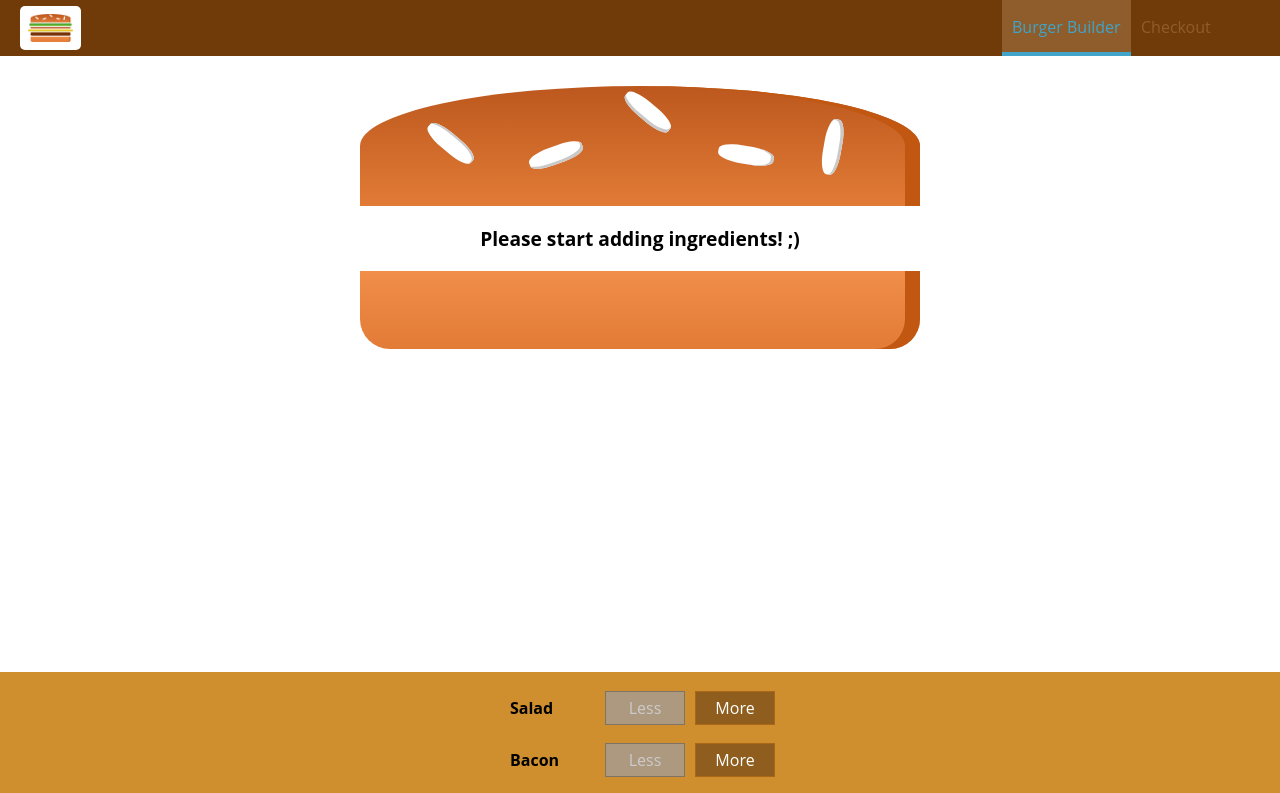
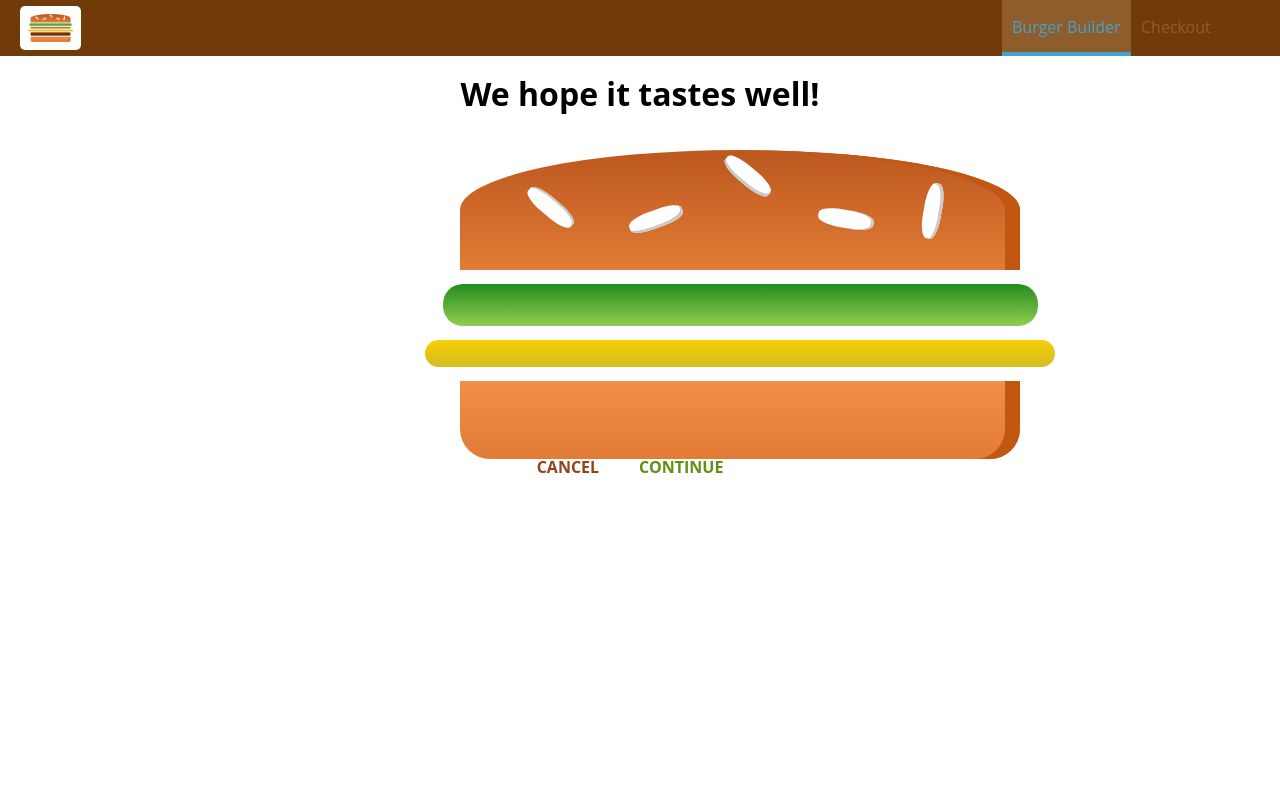
Before and after one commit to Anianias7/BurgerBuilderApp, a React app: page /checkout in a window 1280 px wide. Shown: the top 793 px of the page. Built offline with nearby package versions, Linux system fonts and the light colour scheme.

Commit message:
create new component Checkout and add BrowserRouter

```diff
--- a/package.json
+++ b/package.json
@@ -37,6 +37,7 @@
     "react": "^16.4.1",
     "react-dev-utils": "^5.0.1",
     "react-dom": "^16.4.1",
+    "react-router-dom": "^4.3.1",
     "resolve": "1.6.0",
     "style-loader": "0.19.0",
     "sw-precache-webpack-plugin": "0.11.4",
--- a/src/App.js
+++ b/src/App.js
@@ -1,17 +1,19 @@
 import React, { Component } from 'react';
+import {Route} from 'react-router-dom';
 
-import Layout from './components/Layout/Layout'
+import Layout from './components/Layout/Layout';
 import BurgerBuilder from "./containers/BurgerBuilder/BurgerBuilder";
-
+import Checkout from "./containers/Checkout/Checkout";
 
 class App extends Component {
   render() {
     return (
         <Layout>
-            <BurgerBuilder />
+            <Route path="/" exact component={BurgerBuilder}/>
+            <Route path="/checkout" component={Checkout}/>
         </Layout>
     );
-  }
+  };
 }
 
 export default App;
--- /dev/null
+++ b/src/components/Order/CheckoutSummary/CheckoutSummary.css
@@ -0,0 +1,17 @@
+.CheckoutSummary {
+    text-align: center;
+    width: 80%;
+    margin: auto;
+}
+
+@media (min-width: 600px) {
+    .CheckoutSummary {
+        width: 500px;
+    }
+}
+
+.Burger {
+    width: 100%;
+    height: 300px;
+    margin: auto;
+}
--- /dev/null
+++ b/src/components/Order/CheckoutSummary/CheckoutSummary.js
@@ -0,0 +1,27 @@
+import React from 'react'
+import Burger from "../../Burger/Burger";
+import Button from "../../UI/Button/Button";
+import classes from "./CheckoutSummary.css"
+
+const CheckoutSummary = ({
+                             ingredients,
+                             onCheckoutCancelled,
+                             onCheckoutContinue
+                         }) => {
+    return (
+        <div className={classes.CheckoutSummary}>
+            <h1>We hope it tastes well!</h1>
+            <div className={classes.Burger}>
+                <Burger ingredients={ingredients}/>
+            </div>
+            <Button btnType="Danger"
+                    clicked={onCheckoutCancelled}>CANCEL</Button>
+            <Button btnType="Success"
+                    clicked={onCheckoutContinue}>CONTINUE</Button>
+        </div>
+    );
+
+}
+
+
+export default CheckoutSummary;
--- a/src/containers/BurgerBuilder/BurgerBuilder.js
+++ b/src/containers/BurgerBuilder/BurgerBuilder.js
@@ -79,40 +79,39 @@ class BurgerBuilder extends Component {
 
     orderContinueHandler = () => {
 
-        this.setState({
-            loading: true
-        });
-        const order = {
-            ingredients: this.state.ingredients,
-            price: this.state.totalPrice,
-            customer: {
-                name: 'Ania Skrzeszewska',
-                address: {
-                    street: 'Pogodna 666',
-                    zipCode: '666',
-                    country: 'USA'
-                },
-                email: 'test@test.com'
-            },
-            deliveryMethod: 'fastest'
-        };
-
-        axios.post('/orders.json', order)
-            .then(response => {
-                this.setState({
-                    loading: false,
-                    purchasing: false
-                })
-            })
-            .catch(error => {
-                this.setState({
-                    loading: false,
-                    purchasing: false
-                })
-            });
+        // this.setState({
+        //     loading: true
+        // });
+        // const order = {
+        //     ingredients: this.state.ingredients,
+        //     price: this.state.totalPrice,
+        //     customer: {
+        //         name: 'Ania Skrzeszewska',
+        //         address: {
+        //             street: 'Pogodna 666',
+        //             zipCode: '666',
+        //             country: 'USA'
+        //         },
+        //         email: 'test@test.com'
+        //     },
+        //     deliveryMethod: 'fastest'
+        // };
+        //
+        // axios.post('/orders.json', order)
+        //     .then(response => {
+        //         this.setState({
+        //             loading: false,
+        //             purchasing: false
+        //         })
+        //     })
+        //     .catch(error => {
+        //         this.setState({
+        //             loading: false,
+        //             purchasing: false
+        //         })
+        //     });
+        this.props.history.push('/checkout');
     };
-
-
 
     render() {
         const disabledInfo = {
--- /dev/null
+++ b/src/containers/Checkout/Checkout.js
@@ -0,0 +1,34 @@
+import React, {Component} from 'react';
+import CheckoutSummary from "../../components/Order/CheckoutSummary/CheckoutSummary";
+
+class Checkout extends Component {
+
+    state = {
+        ingredients: {
+            salad: 1,
+            beckon: 2,
+            cheese: 1,
+        }
+    };
+
+    checkoutCancelledHandler = () => {
+        this.props.history.goBack();
+    };
+
+    checkoutContinuedHandler = () => {
+        this.props.history.replace('/checkout/contact-data');
+    };
+
+    render() {
+        return (
+            <div>
+                <CheckoutSummary
+                    ingredients={this.state.ingredients}
+                    onCheckoutCancelled={this.checkoutCancelledHandler}
+                    onCheckoutContinue={this.checkoutContinuedHandler}/>
+            </div>
+        )
+    }
+}
+
+export default Checkout;
--- a/src/index.js
+++ b/src/index.js
@@ -2,7 +2,14 @@ import React from 'react';
 import ReactDOM from 'react-dom';
 import './index.css';
 import App from './App';
+import { BrowserRouter } from 'react-router-dom'
 import registerServiceWorker from './registerServiceWorker';
 
-ReactDOM.render(<App />, document.getElementById('root'));
+const app = (
+    <BrowserRouter>
+        <App/>
+    </BrowserRouter>
+);
+
+ReactDOM.render(app, document.getElementById('root'));
 registerServiceWorker();
```
Also changed, not shown: 1 other file (tests, documents, lock files or other folders).
